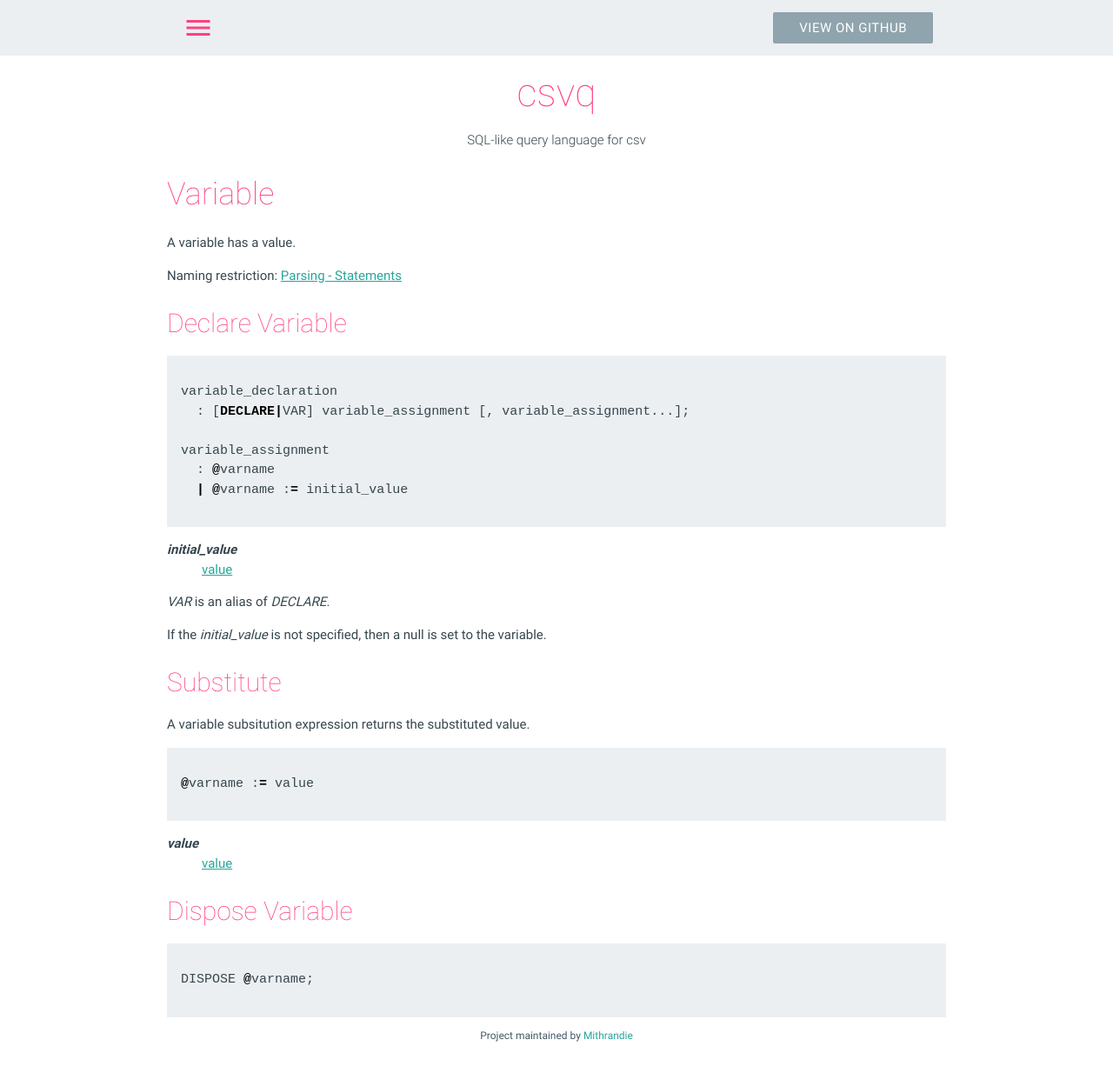
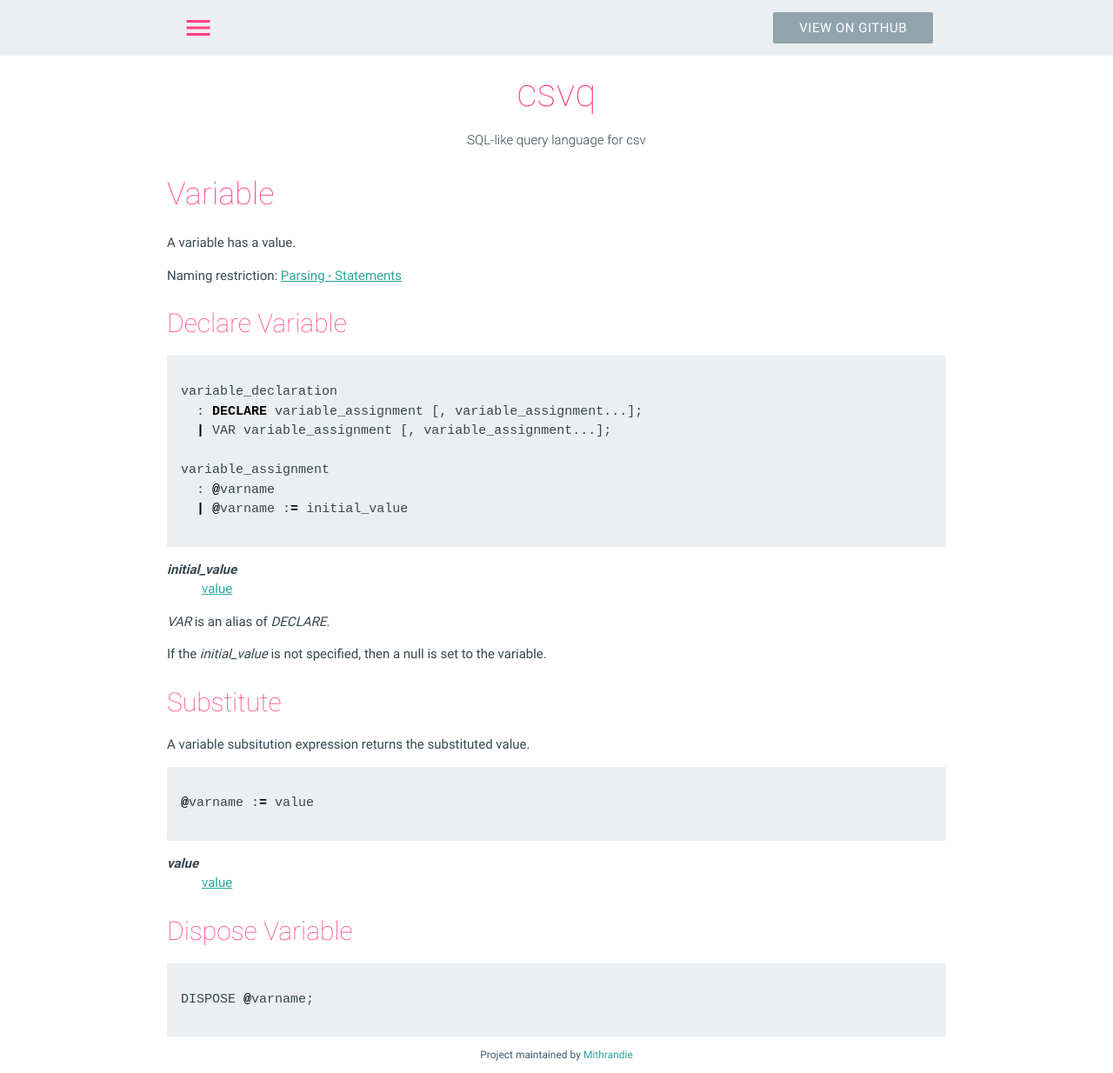
Before and after one commit to mithrandie/csvq, a Jekyll site: the page built from docs/_posts/2006-01-02-variable.md, in a window 1280 px wide. Shown: the whole page at 87% size. Built offline with Jekyll 4.4.1, drawn with Linux system fonts in a browser that asks for light colours; before the commit the page ends 1212 px from its top, so only the background shows below that.

Commit message:
Update docs.

````diff
--- a/docs/_posts/2006-01-02-variable.md
+++ b/docs/_posts/2006-01-02-variable.md
@@ -14,7 +14,8 @@ Naming restriction: [Parsing - Statements]({{ '/reference/statement.html#parsing
 
 ```sql
 variable_declaration
-  : [DECLARE|VAR] variable_assignment [, variable_assignment...];
+  : DECLARE variable_assignment [, variable_assignment...];
+  | VAR variable_assignment [, variable_assignment...];
 
 variable_assignment
   : @varname
````
